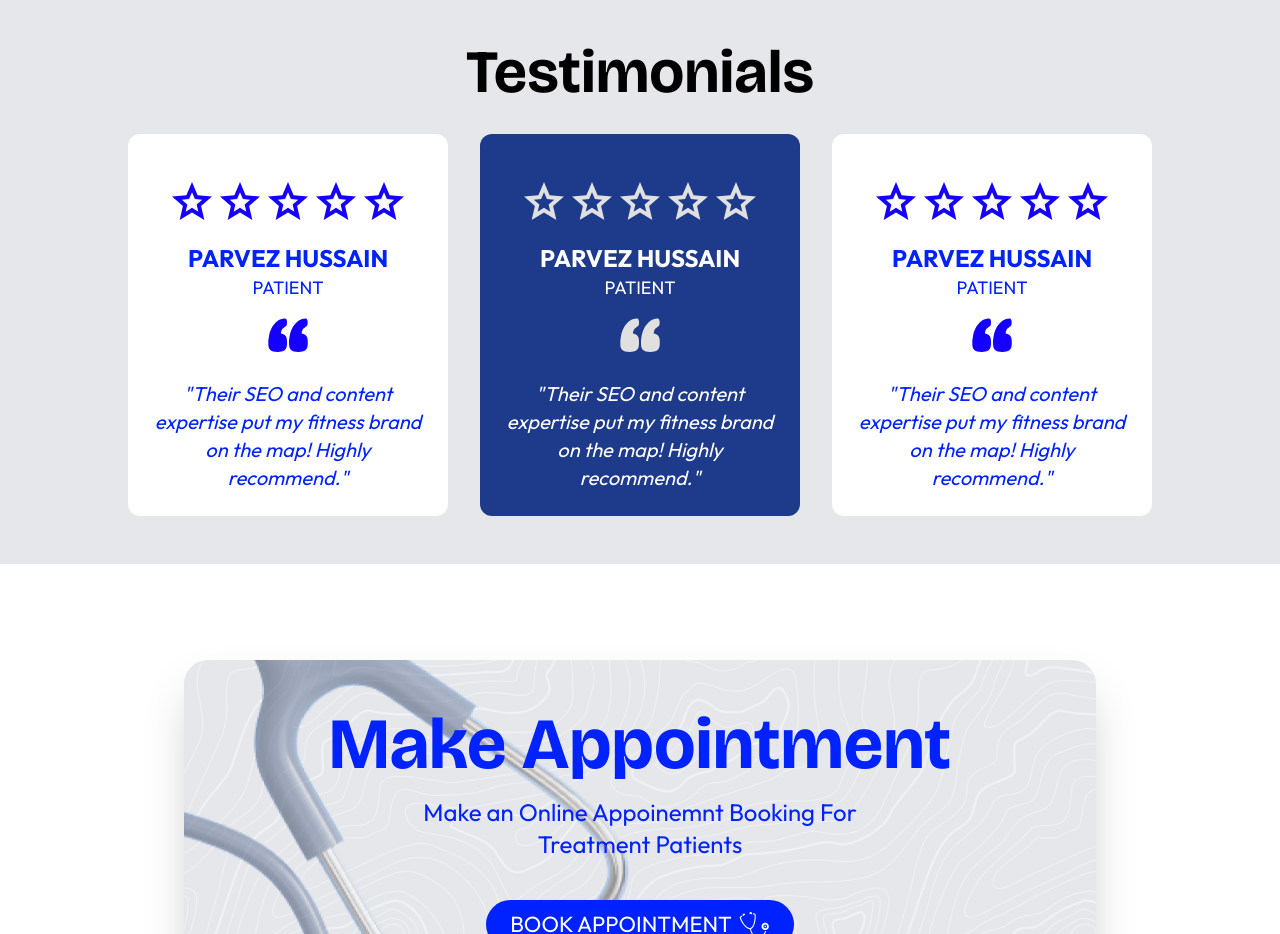
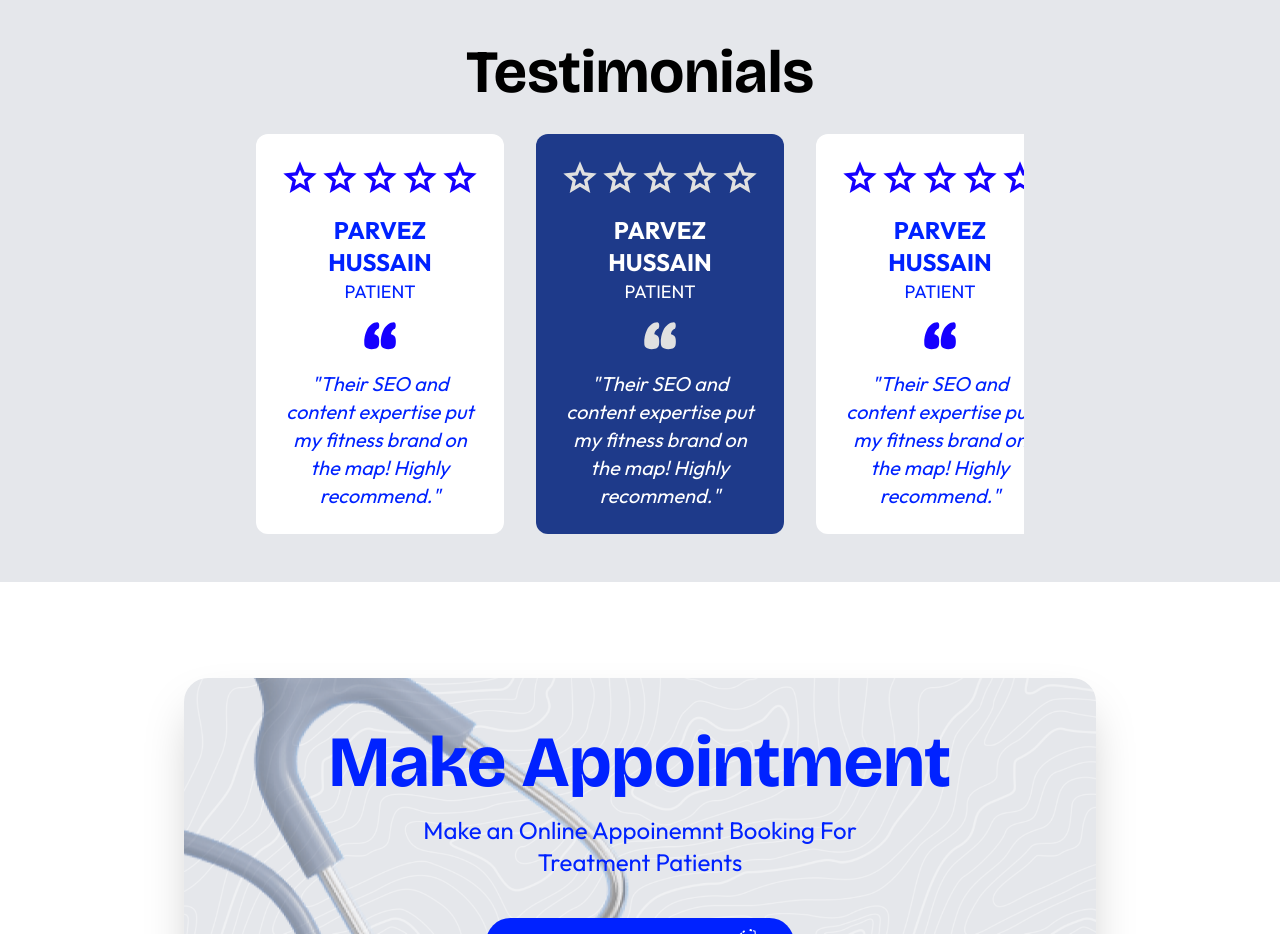
Before and after one commit to alpharsh/hospital, a React (Vite) app: page / in a window 1280 px wide. Shown: the part 2700-3634 px from the top of the page. Built offline with nearby package versions, Linux system fonts and the light colour scheme.

Commit message:
Refactor Testimonials component layout and adjust styling for improved responsiveness and visual consistency

```diff
--- a/src/pages/home/Testimonials.jsx
+++ b/src/pages/home/Testimonials.jsx
@@ -31,7 +31,7 @@ const Testimonials = () => {
       <h2 className="text-center text-4xl md:text-6xl font-Bricolage-Grotesque font-bold mb-8">
         Testimonials
       </h2>
-      <div className="flex w-11/12 sm:w-4/5 mx-auto lg:max-w-[1200px]">
+      <div className="flex w-11/12 xl:w-3/5 mx-auto lg:max-w-[1000px]">
         <div className="flex overflow-x-auto space-x-8 md:space-x-8 [-ms-overflow-style:none] [scrollbar-width:none]">
           {testimonials.map((testimonial, index) => (
             <div
@@ -42,7 +42,7 @@ const Testimonials = () => {
                   : "bg-white text-[#0022FF]"
               } flex-grow `}
             >
-              <div className="flex justify-center sm:mt-5 mb-1 sm:mb-4">
+              <div className="flex justify-center  mb-1 sm:mb-4">
                 {[...Array(5)].map((_, i) => (
                   <span
                     key={i}
@@ -51,7 +51,7 @@ const Testimonials = () => {
                     }`}
                   >
                     <svg
-                      className="w-8 md:w-12 h-8 md:h-12"
+                      className="w-8 md:w-10 h-8 md:h-10"
                       viewBox="0 0 51 51"
                       fill={testimonial.featured ? "#E0E0E0" : "#1500FF"}
                       xmlns="http://www.w3.org/2000/svg"
@@ -65,9 +65,9 @@ const Testimonials = () => {
                 {testimonial.name}
               </h3>
               <p className="text-center text-sm md:text-lg mb-4">{testimonial.role}</p>
-              <div className="flex justify-center mb-2 sm:mb-7 text-center">
+              <div className="flex justify-center mb-2 sm:mb-5 text-center">
                 <svg
-                  className="w-6 sm:w-10"
+                  className="w-6 sm:w-8"
                   viewBox="0 0 43 37"
                   fill={testimonial.featured ? "#E0E0E0" : "#1500FF"}
                   xmlns="http://www.w3.org/2000/svg"
```
